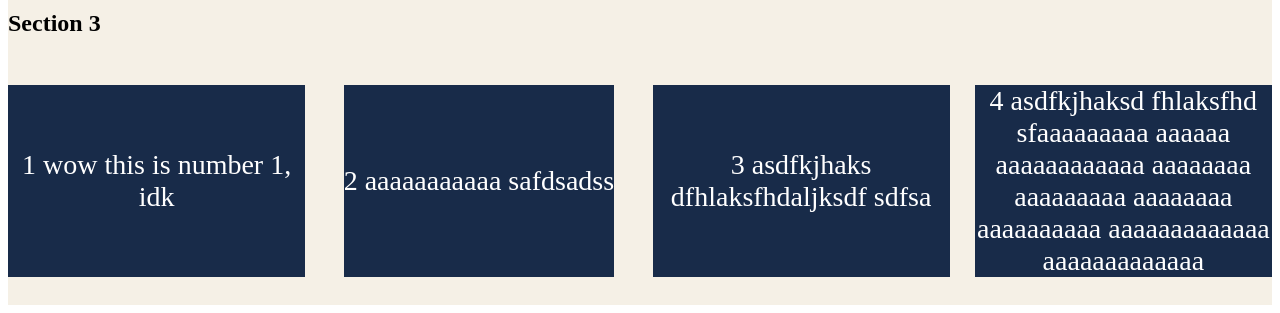
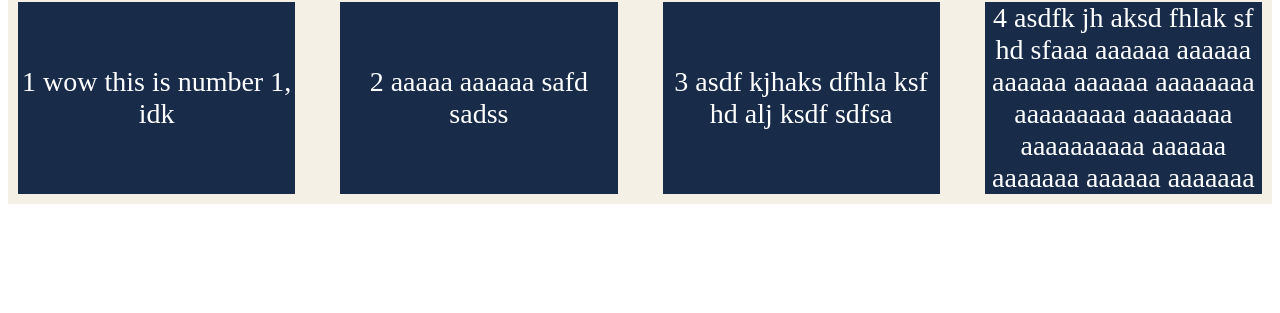
Before and after one commit to ConnortheFan/CSE-110-Lab-1, a plain HTML site: page index.html in a window 1280 px wide. Shown: the part 1268-1581 px from the top of the page. After the commit the page ends 1480 px from the top, so only its background shows below. Drawn offline with Linux system fonts and the light colour scheme.

Commit message:
Task 3 done

```diff
--- a/index.html
+++ b/index.html
@@ -2,6 +2,7 @@
 <html>
 <head>
 <link rel="stylesheet" href="styles.css">
+<meta name="viewport" content="width=device-width, initial-scale=1">
 </head>
 <body>
 
@@ -30,27 +31,30 @@
     <h2>Section 3</h2>
     <div class="Section grid-container">
         <p class="grid-item">1 wow this is number 1, idk</p>
-        <p class="grid-item">2 aaaaaaaaaaa
-            safdsadss
+        <p class="grid-item">2 aaaaa aaaaaa
+            safd sadss
         </p>
         <p class="grid-item">3
-            asdfkjhaks
-            dfhlaksfhdaljksdf
+            asdf kjhaks
+            dfhla ksf hd alj  ksdf
             sdfsa
         </p>
         <p class="grid-item">4
-            asdfkjhaksd
-            fhlaksfhd
+            asdfk jh aksd
+            fhlak sf hd
 
-            sfaaaaaaaaa
+            sfaaa aaaaaa
             aaaaaa
-            aaaaaaaaaaaa
+            aaaaaa
+            aaaaaa
             aaaaaaaa
             aaaaaaaaa
             aaaaaaaa
             aaaaaaaaaa
-            aaaaaaaaaaaaa
-            aaaaaaaaaaaaa
+            aaaaaa
+            aaaaaaa
+            aaaaaa
+            aaaaaaa
         </p>
     </div>
 </div>
--- a/styles.css
+++ b/styles.css
@@ -5,6 +5,7 @@
 #S2 {
     background-image: url("assets/bg-orbs-1.jpg");
     background-size: contain;
+    color: white;
 }
 
 #S3 {
@@ -20,6 +21,11 @@
 .Section p {
     font-size: 28px;
     display: inline-block;
+    margin: 10px;
+}
+
+.Section h2 {
+    margin: 15px
 }
 
 #navbar {
@@ -72,4 +78,28 @@
     overflow: scroll;
     text-align: center;
     align-content: center;
+    font-size: 14px;
 }
+
+img {
+    max-width: 100%;
+}
+
+@media screen and (width < 800px) {
+    menu {
+        display: none;
+    }
+    #UCSDLogo {
+        max-width: 75%;
+    }
+    h2 {
+        font-size: 24px;
+    }
+    p {
+        font-size: 20px;
+    }
+    .grid-container {
+        grid-template-columns: 1fr 1fr;
+        grid-template-rows: 1fr 1fr;
+    }
+}
```
